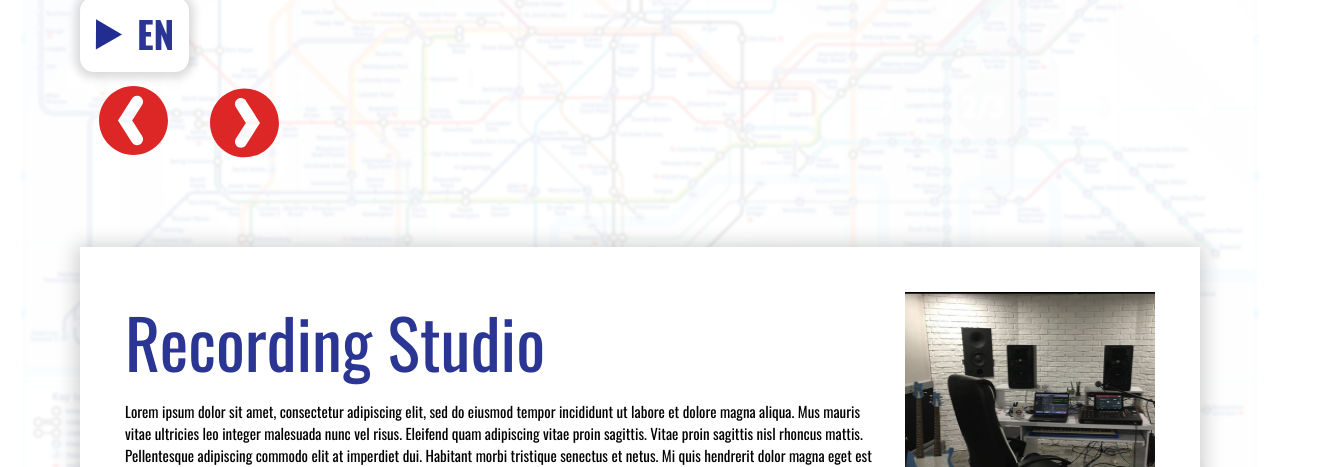
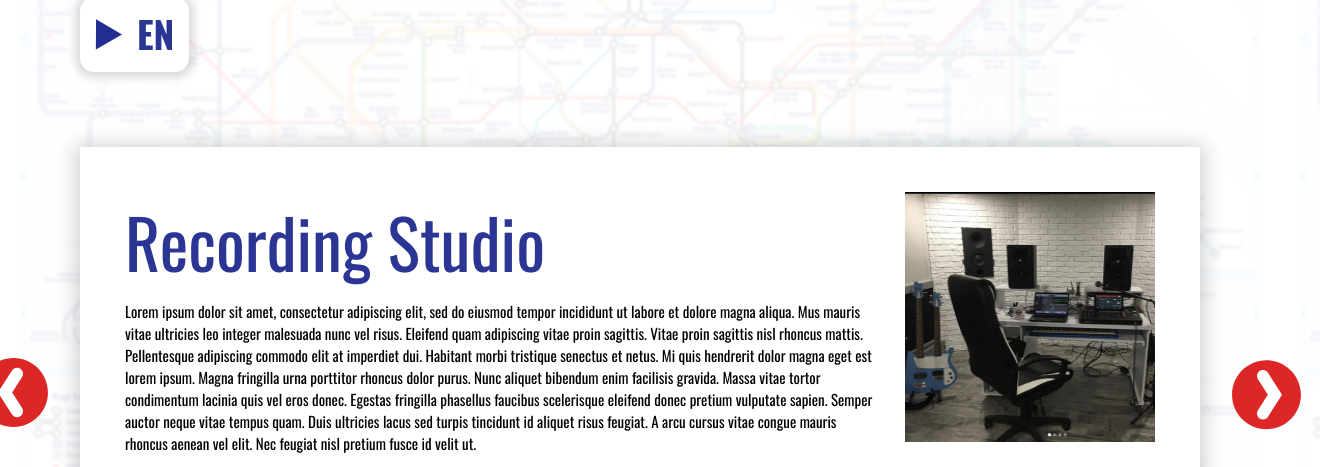
Before and after one commit to Krasnofftony/podzemka.records, a plain HTML site: page studio.html in a window 1280 px wide. Shown: the part 327-794 px from the top of the page, 1320 px wide, since content can reach past the window. Drawn offline with nearby package versions, Linux system fonts and the light colour scheme.

Commit message:
Commit_9_12
Placed arrow buttons

Next: add dots in the list

```diff
--- a/css/styles.css
+++ b/css/styles.css
@@ -264,6 +264,28 @@ p {
   padding: 45px;
   margin-top: 75px;
   margin-bottom: 75px;
+  position: relative;
+}
+
+.arrow {
+  border: none;
+  background: transparent;
+  cursor: pointer;
+  z-index: 1;
+  left: -120px;
+  top: 40%;
+  position: absolute;
+}
+
+.arrow-reversed {
+  transform: rotate(180deg);
+  border: none;
+  background: transparent;
+  cursor: pointer;
+  z-index: 1;
+  right: -120px;
+  top: 40%;
+  position: absolute;
 }
 
 .article-text {
@@ -282,7 +304,7 @@ p {
   line-height: 1.47;
   color: var(--brand-color);
   background: var(--elements-extra);
-  margin-top: 10px;
+  margin-top: 15px;
 }
 
 .service:nth-child(2n) {
@@ -300,13 +322,3 @@ p {
   padding-right: 50px;
   border: none;
 }
-
-.arrow {
-  border: none;
-  background: transparent;
-  cursor: pointer;
-}
-
-.reversed {
-  transform: rotate(180deg);
-}
--- a/studio.html
+++ b/studio.html
@@ -34,14 +34,14 @@
 <main>
     <div class="container">
             <h1 class="headline-hidden">Podzemka Records Services</h1>
+
+            <article class="article" id="studio">
                             <button type="button" class="arrow"><svg width="95" height="95">
                                     <use href="./images/icons.svg#arrow"></use>
                                 </svg></button>
-    <button type="button" class="arrow reversed"><svg width="95" height="95">
+                            <button type="button" class="arrow-reversed"><svg width="95" height="95">
                                     <use href="./images/icons.svg#arrow"></use>
                                 </svg></button>
-
-<article class="article" id="studio">
                 <div class="article-description">
                         <div>
                             <h2 class="article-headline">Recording Studio</h2>
@@ -58,6 +58,7 @@
                         </div>
                         <img src="./images/pic-studio.jpg" alt="Podzemka Recording Studio" width="250" height="250">
                 </div>
+
     <div class="pricing-table">
         <ul class="article-servicelist">
             <li class="service">Service 1<span class="price">Price 1</span></li>
@@ -67,6 +68,7 @@
             <li class="service">Service 5<span class="price">Price 5</span></li>
         </ul>
     </div>
+
 </article>
 
 
```
Lines whose indentation alone changed are shown as unchanged.
